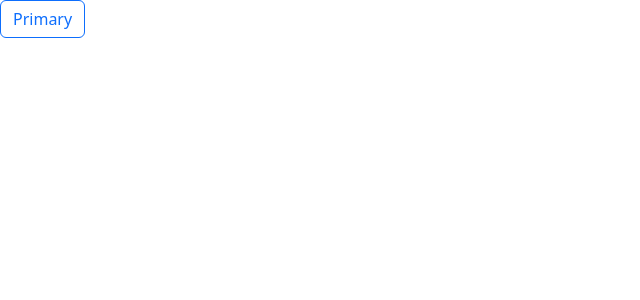
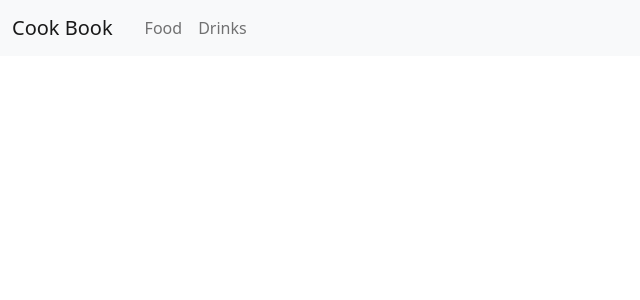
Before and after one commit to uuProject/uuCookBook, a React (Create React App) app in the folder client/: page / in a window 1280 px wide. Shown: the top 300 px of the page, without its empty margins (0-640 px from the left). Built offline with nearby package versions, Linux system fonts and the light colour scheme.

Commit message:
uuCB-6: Add navbar

```diff
--- a/client/src/App.jsx
+++ b/client/src/App.jsx
@@ -1,10 +1,9 @@
 import React from 'react';
+import Navbar from './components/Navbar';
 
 const App = () => (
   <div className="App">
-    <button type="button" className="btn btn-outline-primary">
-      Primary
-    </button>
+    <Navbar />
   </div>
 );
 
--- /dev/null
+++ b/client/src/components/Navbar.jsx
@@ -0,0 +1,41 @@
+import React, { useState } from 'react';
+
+const Navbar = () => {
+  const items = [
+    {
+      name: 'Food',
+      link: '/#',
+    },
+    {
+      name: 'Drinks',
+      link: '/#',
+    },
+  ];
+
+  const [activeItemName, setActiveItemName] = useState('');
+
+  return (
+    <nav className="navbar navbar-expand navbar-light bg-light">
+      <div className="container-fluid">
+        <a className="navbar-brand" href="/#" onClick={() => setActiveItemName('')}>Cook Book</a>
+        <div className="collapse navbar-collapse mx-2" id="navbarSupportedContent">
+          <ul className="navbar-nav">
+            {items.map(({ name, link }) => (
+              <li className="nav-item">
+                <a
+                  className={`nav-link ${activeItemName === name ? 'active' : ''}`}
+                  href={link}
+                  onClick={() => setActiveItemName(name)}
+                >
+                  {name}
+                </a>
+              </li>
+            ))}
+          </ul>
+        </div>
+      </div>
+    </nav>
+  );
+};
+
+export default Navbar;
```
Also changed, not shown: 1 other file (tests, documents, lock files or other folders).
